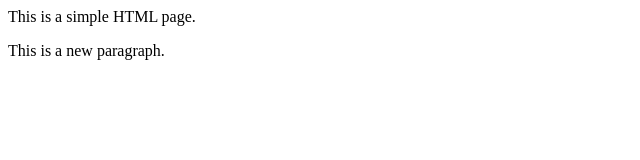
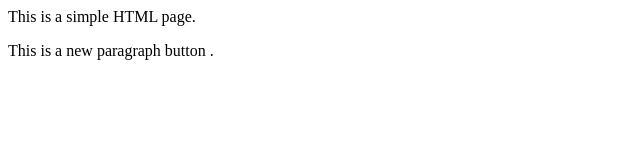
Before and after one commit to shreyasjoshinie/localrepo, a plain HTML site: page index.html in a window 1280 px wide. Shown: the full height of the page, 0-640 px from the left. Drawn offline with Linux system fonts and the light colour scheme.

Commit message:
Testing merging

```diff
--- a/index.html
+++ b/index.html
@@ -1,2 +1,2 @@
 <p>This is a simple HTML page.</p>
-<p>This is a new paragraph.</p>
+<p>This is a new paragraph button .</p>
```
